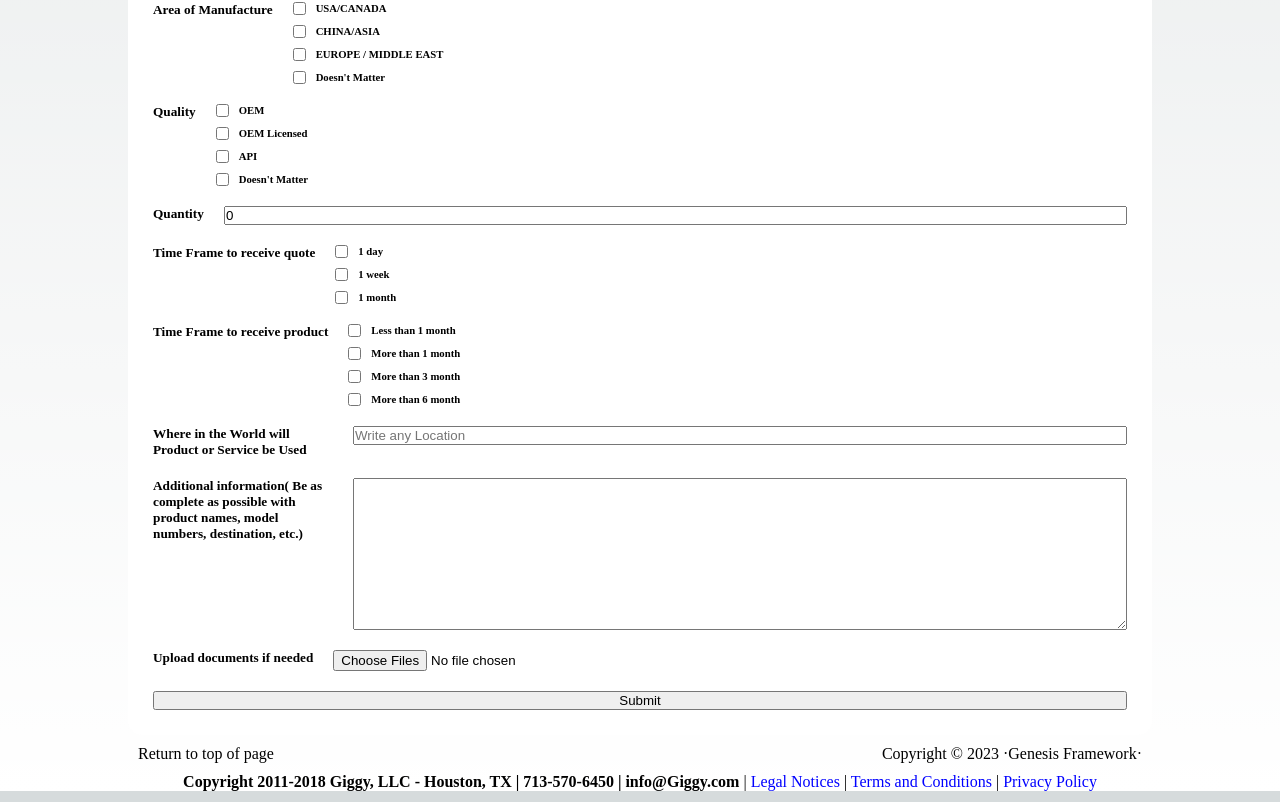
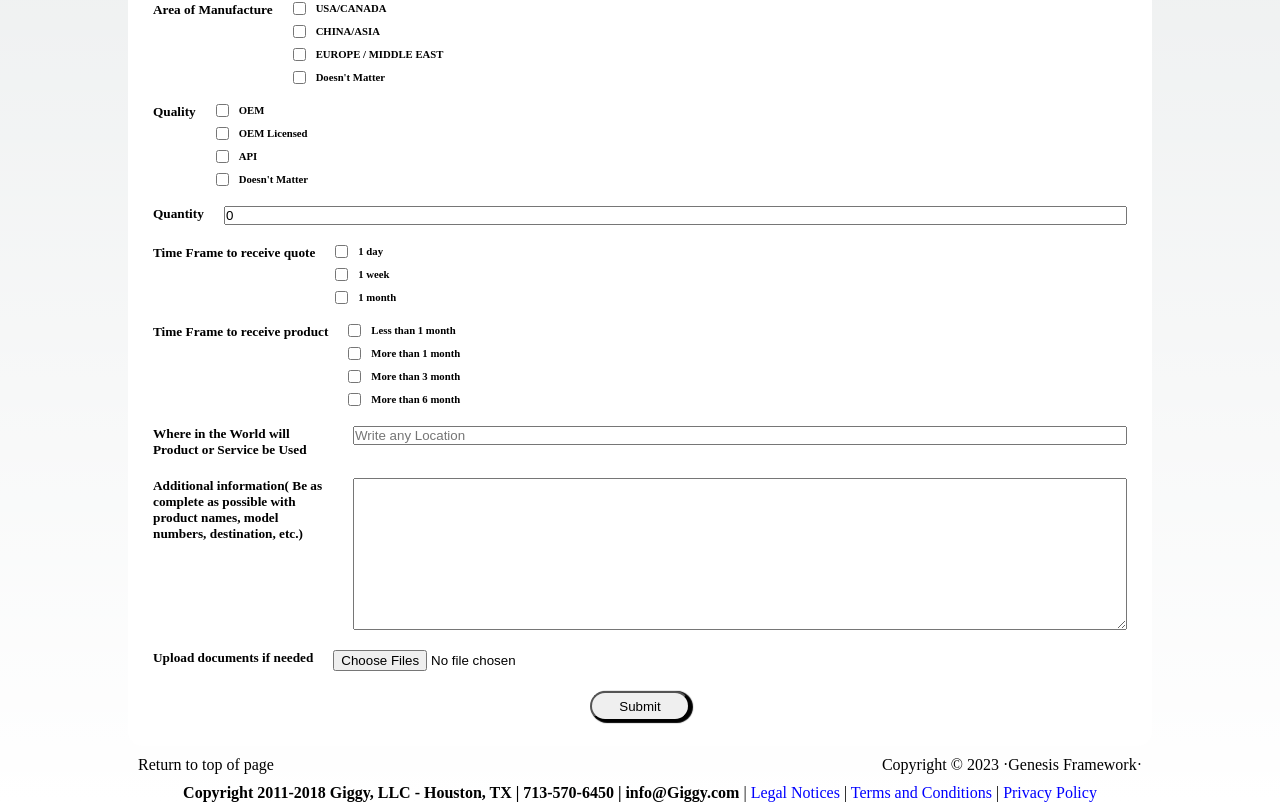
Before and after one commit to Striker1101/giggy, a Next.js app: page /quotes in a window 1280 px wide. Shown: the part 1360-2162 px from the top of the page. Built offline with nearby package versions, Linux system fonts and the light colour scheme.

Commit message:
fixed input quotes

```diff
--- a/pages/quotes/index.jsx
+++ b/pages/quotes/index.jsx
@@ -359,7 +359,9 @@ function Index(props) {
               </label>
             </div>
           </label>
-          <input type="submit" value="Submit" />
+          <center>
+            <input type="submit" value="Submit" />
+          </center>
         </form>
       </main>
     </div>
--- a/styles/Quotes.module.css
+++ b/styles/Quotes.module.css
@@ -16,6 +16,12 @@
   gap: 20px;
   width: 100%;
   padding: 10px;
+}
+.form > center > input {
+  border-radius: 20px;
+  width: 100px;
+  height: 30px;
+  box-shadow: 2px 1px 1px 1px black;
 }
 .form > label {
   display: flex;
```
